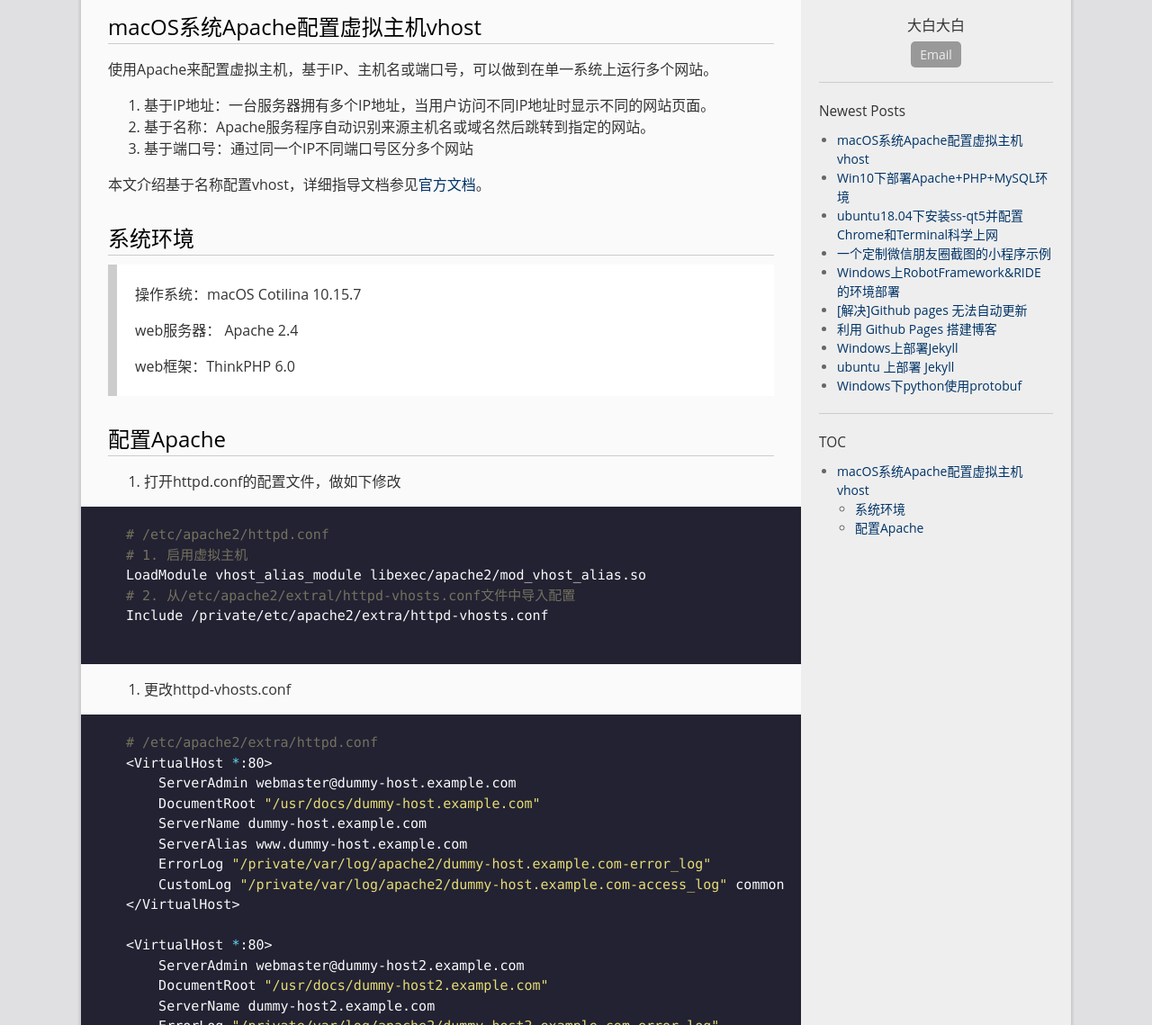
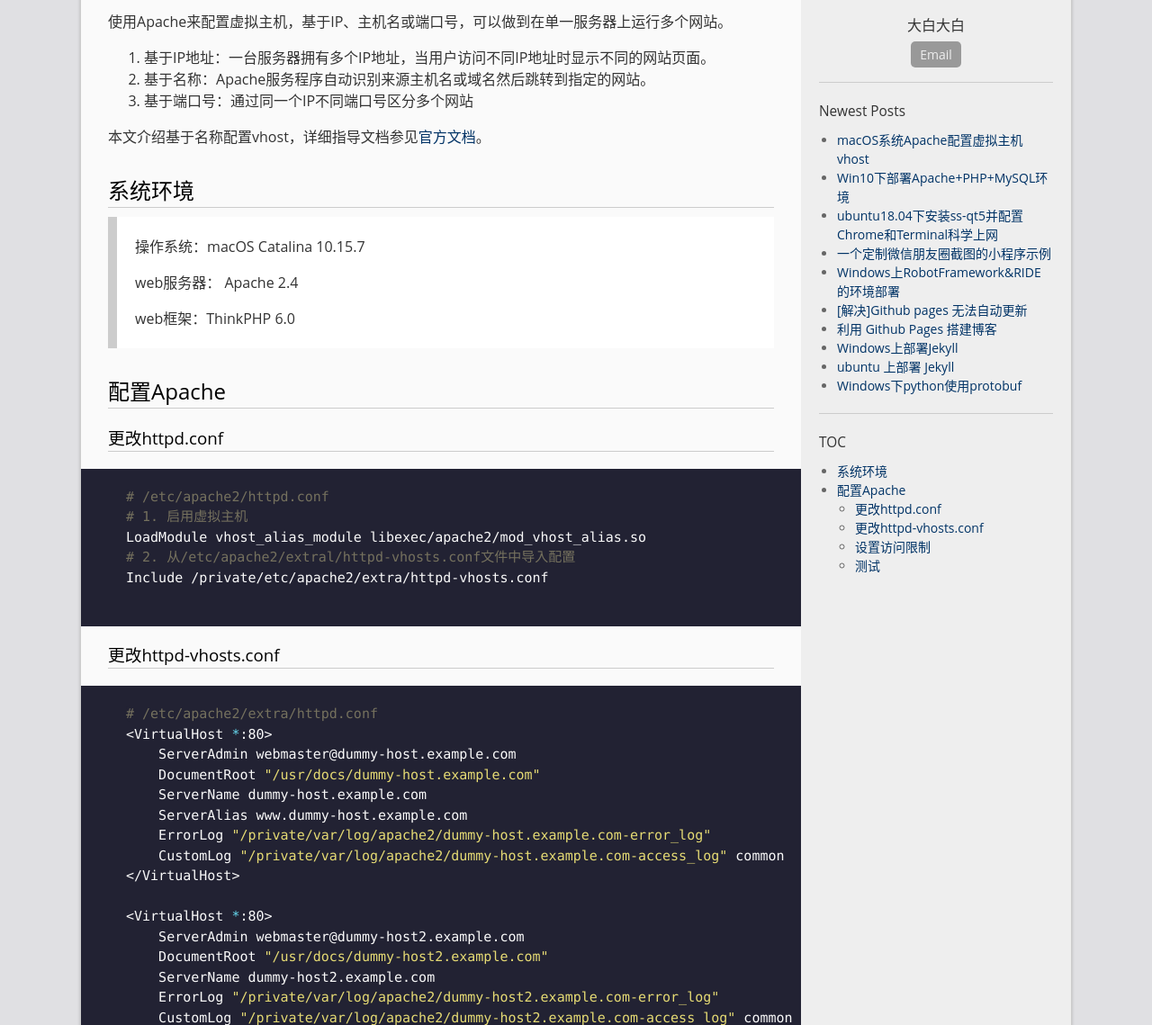
Before and after one commit to nineteenwj/nineteenwj.github.io, a Jekyll site: the page built from _posts/2020-12-01-macOS系统Apache配置虚拟主机vhost.md, in a window 1280 px wide and 1400 px high, cut to the strip 261-1400 px from the top of the window. Shown: the whole strip at 90% size. Built offline with Jekyll 4.4.1, drawn with Linux system fonts in a browser that asks for light colours.

Commit message:
调整格式

````diff
--- a/_posts/2020-12-01-macOS系统Apache配置虚拟主机vhost.md
+++ b/_posts/2020-12-01-macOS系统Apache配置虚拟主机vhost.md
@@ -6,9 +6,7 @@ categories: 不作恶 网站搭建
 
 ---
 
-# macOS系统Apache配置虚拟主机vhost
-
-使用Apache来配置虚拟主机，基于IP、主机名或端口号，可以做到在单一系统上运行多个网站。
+使用Apache来配置虚拟主机，基于IP、主机名或端口号，可以做到在单一服务器上运行多个网站。
 
 1. 基于IP地址：一台服务器拥有多个IP地址，当用户访问不同IP地址时显示不同的网站页面。
 2. 基于名称：Apache服务程序自动识别来源主机名或域名然后跳转到指定的网站。
@@ -18,7 +16,7 @@ categories: 不作恶 网站搭建
 
 ## 系统环境
 
-> 操作系统：macOS Cotilina 10.15.7
+> 操作系统：macOS Catalina 10.15.7
 >
 > web服务器： Apache 2.4
 >
@@ -28,7 +26,7 @@ categories: 不作恶 网站搭建
 
 ## 配置Apache
 
-1. 打开httpd.conf的配置文件，做如下修改
+### 更改httpd.conf
 
 ``` shell
 # /etc/apache2/httpd.conf
@@ -108,6 +106,6 @@ Include /private/etc/apache2/extra/httpd-vhosts.conf
 </IfModule>
 ```
 
-
+### 测试
 
 配置完成后，重启apache，浏览器中输入 http://127.0.0.1，则将打开网站入口页面，如果访问的路径为非法，例如 http://127.0.0.1/home，则会跳转到404.html页面
````
Also changed, not shown: other parts of _posts/2020-12-01-macOS系统Apache配置虚拟主机vhost.md (+4 -4 lines).
